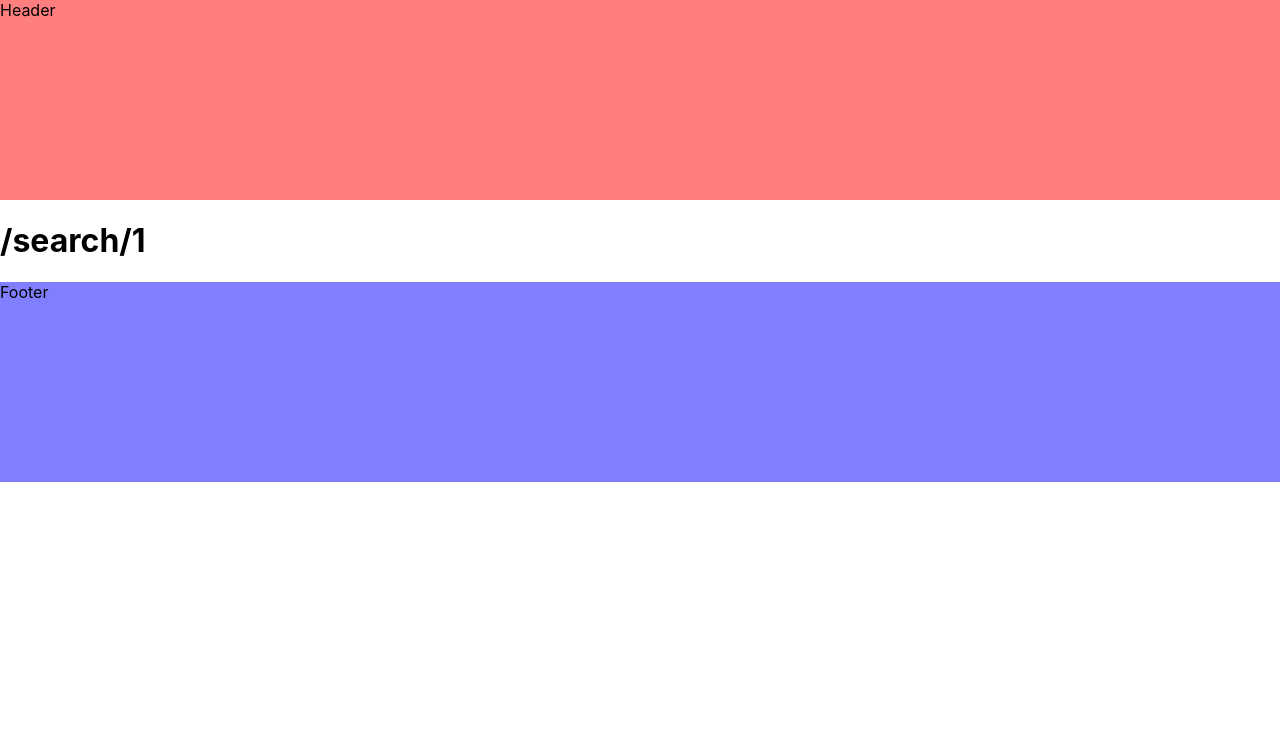
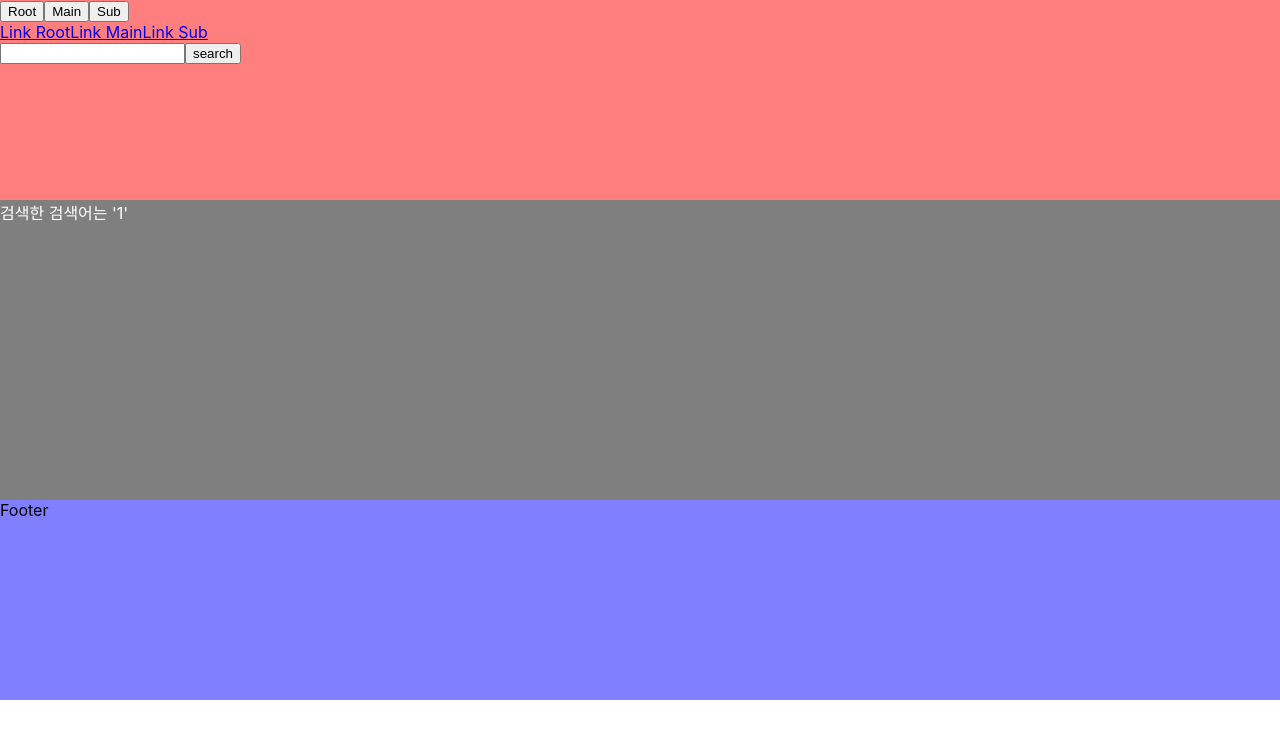
Before and after one commit to devJiraynor/front-basic-20230706, a React (Create React App) app in the folder react-init/: page /search/1 in a window 1280 px wide. Shown: the top 738 px of the page. Built offline with nearby package versions, Linux system fonts and the light colour scheme.

Commit message:
2023.08.22. 10:50

```diff
--- a/react-init/src/App.tsx
+++ b/react-init/src/App.tsx
@@ -7,6 +7,7 @@ import Main from './view/Main';
 import Sub from './view/Sub';
 import Header from 'layout/Header';
 import Footer from 'layout/Footer';
+import Search from 'view/Search';
 
 function App() {
 
@@ -17,10 +18,11 @@ function App() {
   return (
     <>
       <Header />
-      <h1>{pathname}</h1>
+      {/* <h1>{pathname}</h1> */}
       <Routes>
         <Route path='/main' element={<Main setPage={setPage} />} />
         <Route path='/sub' element={<Sub />} />
+        <Route path='/search/:word' element={<Search />} />
       </Routes>
       <Footer />
     </>
--- a/react-init/src/layout/Header/index.tsx
+++ b/react-init/src/layout/Header/index.tsx
@@ -1,7 +1,33 @@
-import React from 'react'
+import React, { useState, KeyboardEvent } from 'react'
+import { Link, useNavigate } from 'react-router-dom'
 
 export default function Header() {
+
+  const [inputValue, setInputValue] = useState<string>('')
+
+  const navigator = useNavigate();
+
+  const onEnterHandler = (event: KeyboardEvent<HTMLInputElement>) => {
+    if (event.key !== 'Enter') return;
+    navigator(`/search/${inputValue}`);
+  }
+
   return (
-    <div style={{height: '200px', backgroundColor: 'rgba(255, 0, 0, 0.5)'}}>Header</div>
+    <div style={{height: '200px', backgroundColor: 'rgba(255, 0, 0, 0.5)'}}>
+      <button onClick={() => navigator('/')}>Root</button>
+      <button onClick={() => navigator('/main')}>Main</button>
+      <button onClick={() => navigator('/sub')}>Sub</button>
+      <br />
+      <Link to='/'>Link Root</Link>
+      <Link to='/main'>Link Main</Link>
+      <Link to='/sub'>Link Sub</Link>
+      <br />
+      <input
+        onChange={(event) => setInputValue(event.target.value)}
+        onKeyDown={onEnterHandler}
+      />
+      <button onClick={() => navigator(`/search/${inputValue}`)}>search</button>
+      {inputValue}
+    </div>
   )
 }
--- a/react-init/src/view/Main/index.tsx
+++ b/react-init/src/view/Main/index.tsx
@@ -1,6 +1,7 @@
 import React from 'react'
 import Header from '../../layout/Header'
 import Footer from 'layout/Footer';
+import { Link } from 'react-router-dom';
 
 interface Props {
   setPage: React.Dispatch<React.SetStateAction<"sub" | "main">>
@@ -9,10 +10,12 @@ interface Props {
 export default function Main({ setPage }: Props) {
 
   const onClickHandler = () => {
-    setPage('sub');
+    for (let index = 0; index < 1000000; index++) console.log(index);
   }
 
   return (
-    <div onClick={onClickHandler} style={{ height: '600px', backgroundColor: 'rgba(255, 0, 255, 0.5)' }}>Main</div>
+    <div style={{ height: '600px', backgroundColor: 'rgba(255, 0, 255, 0.5)' }}>
+      <Link to='/sub' onClick={onClickHandler}>Sub</Link>
+    </div>
   )
 }
--- /dev/null
+++ b/react-init/src/view/Search/index.tsx
@@ -0,0 +1,13 @@
+import React from 'react'
+import { useParams } from 'react-router-dom'
+
+export default function Search() {
+
+  const { word } = useParams();
+
+  return (
+    <div style={{ height: '300px', backgroundColor: 'rgba(0, 0, 0, 0.5)', color: 'white' }}>
+      검색한 검색어는 '{word}'
+    </div>
+  )
+}
```
